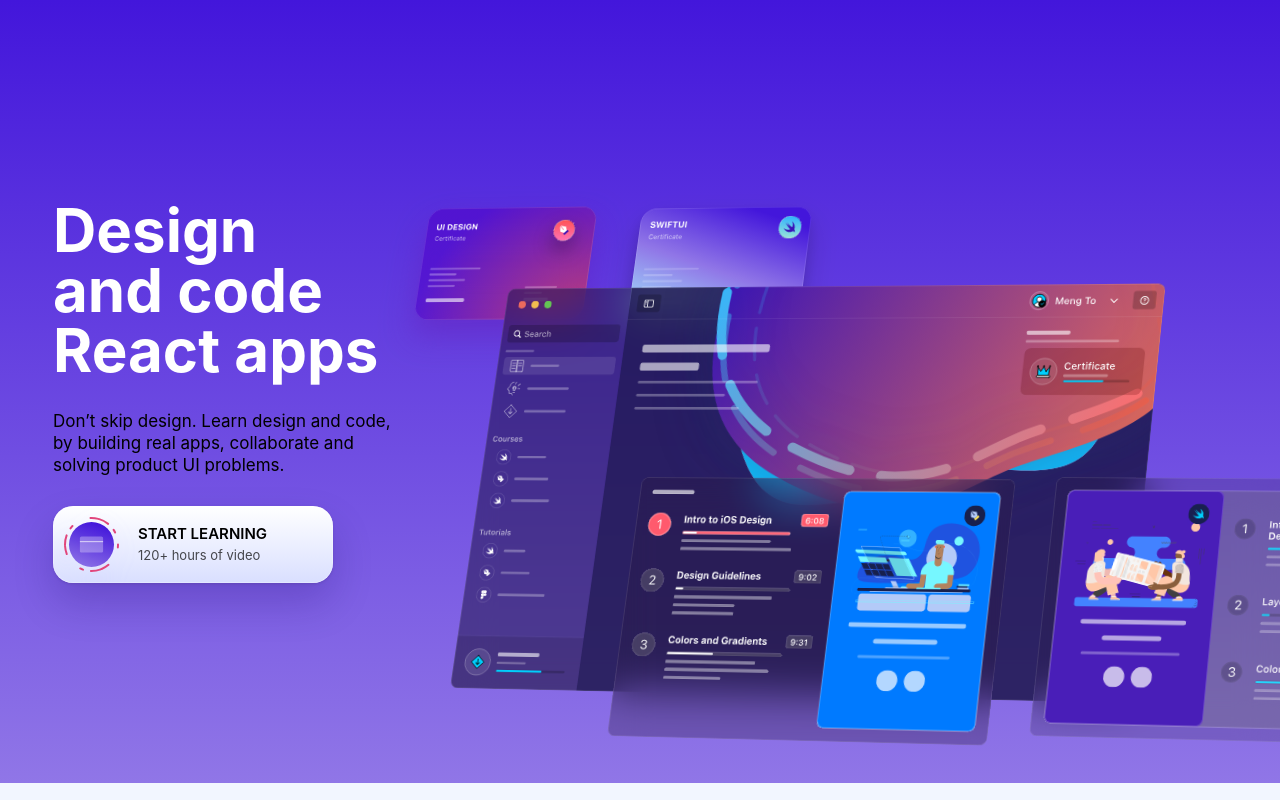
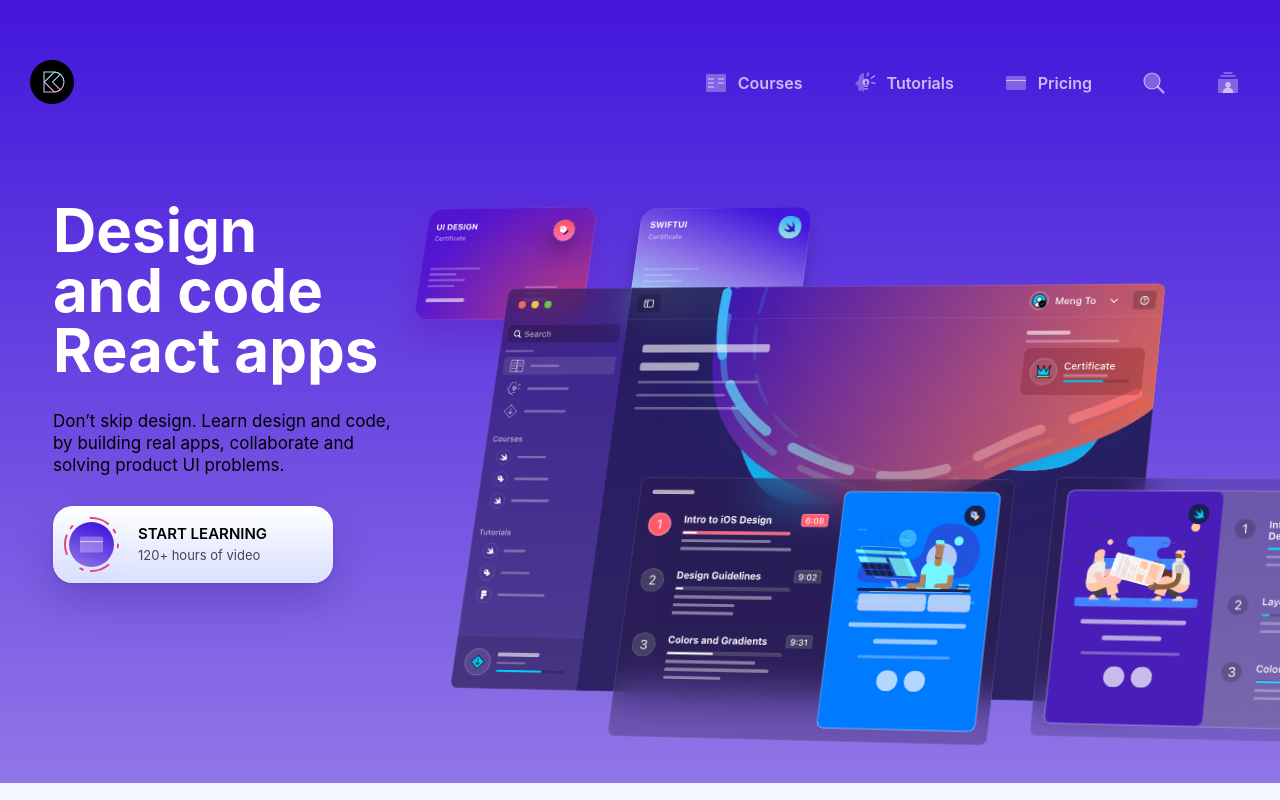
Before and after one commit to dung-phan/built-with-gatsby, a Gatsby site: page / in a window 1280 px wide. Built offline with nearby package versions, Linux system fonts and the light colour scheme; Gatsby itself is replaced by a stand-in of ours.

Commit message:
feat: implement tooltip with useState

```diff
--- /dev/null
+++ b/src/components/buttons/MenuButton.js
@@ -0,0 +1,31 @@
+import React from "react"
+import styled from "styled-components"
+import { Link } from "gatsby"
+
+export default function MenuButton(props) {
+  const { item, index, onClick } = props
+  return (
+    <Link to={item.link} key={index} onClick={onClick}>
+      <MenuItem title={item.title}>
+        <img src={item.icon} alt={item.title} />
+        {item.title}
+      </MenuItem>
+    </Link>
+  )
+}
+const MenuItem = styled.div`
+  color: rgba(255, 255, 255, 0.7);
+  display: grid;
+  grid-template-columns: 24px auto;
+  gap: ${props => (props.title ? "10px" : "0x")};
+  align-items: center;
+  padding: 10px;
+  transition: 0.5s ease-in-out;
+  border-radius: 10px;
+
+  :hover {
+    background: rgba(255, 255, 255, 0.1);
+    box-shadow: 0px 10px 20px rgba(0, 0, 0, 0.1),
+      inset 0px 0px 0px 0.5px rgba(255, 255, 255, 0.2);
+  }
+`
--- /dev/null
+++ b/src/components/data/menuData.js
@@ -0,0 +1,17 @@
+export const menuData = [
+  { title: "Courses", icon: "/images/icons/courses.svg", link: "/courses" },
+  {
+    title: "Tutorials",
+    icon: "/images/icons/tutorials.svg",
+    link: "/tutorials",
+  },
+  { title: "Pricing", icon: "/images/icons/pricing.svg", link: "/pricing" },
+  { title: "", icon: "/images/icons/search.svg", link: "/search" },
+  { title: "", icon: "/images/icons/account.svg", link: "/account" },
+]
+
+export const tooltipData = [
+  { title: "Profile", icon: "/images/icons/profile.svg", link: "/profile" },
+  { title: "Settings", icon: "/images/icons/settings.svg", link: "/settings" },
+  { title: "Sign Out", icon: "/images/icons/signout.svg", link: "/logout" },
+]
--- /dev/null
+++ b/src/components/layout/header/Header.js
@@ -0,0 +1,51 @@
+import React, { useState } from "react"
+import styled from "styled-components"
+import MenuButton from "../../buttons/MenuButton"
+import { menuData } from "../../data/menuData"
+import { Link } from "gatsby"
+import MenuTooltip from "../../tooltips/MenuTooltip"
+export default function Header() {
+  const [isOpen, setIsOpen] = useState(false)
+  const handleClick = event => {
+    event.preventDefault()
+    setIsOpen(!isOpen)
+  }
+  return (
+    <Wrapper>
+      <Link to="/">
+        <img src="/images/logos/logo.svg" alt="logo" />
+      </Link>
+      <MenuWrapper count={menuData.length}>
+        {menuData.map((item, index) =>
+          item.link === "/account" ? (
+            <MenuButton
+              onClick={event => handleClick(event)}
+              key={index}
+              item={item}
+            >
+              Account
+            </MenuButton>
+          ) : (
+            <MenuButton item={item} key={index} />
+          )
+        )}
+      </MenuWrapper>
+      <MenuTooltip isOpen={isOpen} />
+    </Wrapper>
+  )
+}
+const Wrapper = styled.div`
+  position: absolute;
+  top: 60px;
+  display: grid;
+  grid-template-columns: 44px auto;
+  width: 100%;
+  justify-content: space-between;
+  padding: 0 30px;
+  align-items: center;
+`
+const MenuWrapper = styled.div`
+  display: grid;
+  gap: 30px;
+  grid-template-columns: repeat(${props => props.count}, auto);
+`
--- a/src/components/layout/layout.js
+++ b/src/components/layout/layout.js
@@ -1,11 +1,12 @@
 import React from "react"
 import { GlobalStyle } from "../styles/GlobalStyle"
 import "./layout.css"
-
+import Header from "./header/Header"
 function Layout({ children }) {
   return (
     <>
       <GlobalStyle />
+      <Header />
       <main>{children}</main>
     </>
   )
--- /dev/null
+++ b/src/components/tooltips/MenuTooltip.js
@@ -0,0 +1,37 @@
+import React from "react"
+import styled from "styled-components"
+import MenuButton from "../buttons/MenuButton"
+import { tooltipData } from "../data/menuData"
+export default function MenuTooltip({ isOpen }) {
+  return (
+    <Wrapper isOpen={isOpen}>
+      {tooltipData.map((item, index) => (
+        <MenuButton item={item} key={index} />
+      ))}
+    </Wrapper>
+  )
+}
+const Wrapper = styled.div`
+  background: rgba(15, 14, 71, 0.3);
+  box-shadow: 0px 50px 100px rgba(0, 0, 0, 0.25),
+    inset 0px 0px 0px 0.5px rgba(255, 255, 255, 0.2);
+  backdrop-filter: blur(40px);
+  /* Note: backdrop-filter has minimal browser support */
+
+  border-radius: 20px;
+  padding: 20px;
+  position: absolute;
+  top: 60px;
+  right: 30px;
+  opacity: ${props => (props.isOpen ? 1 : 0)};
+  z-index: 1;
+  display: grid;
+  grid: 10px;
+  grid-template-columns: 150px;
+  transition: 0.3s ease-in-out;
+  visibility: ${props => (props.isOpen ? "visible" : "hidden")};
+  transform: ${props =>
+    props.isOpen
+      ? "skewY(0deg) rotate(0deg) translateY(0px)"
+      : "skewY(-5deg) rotate(5deg) translateY(-30px)"};
+`
```
